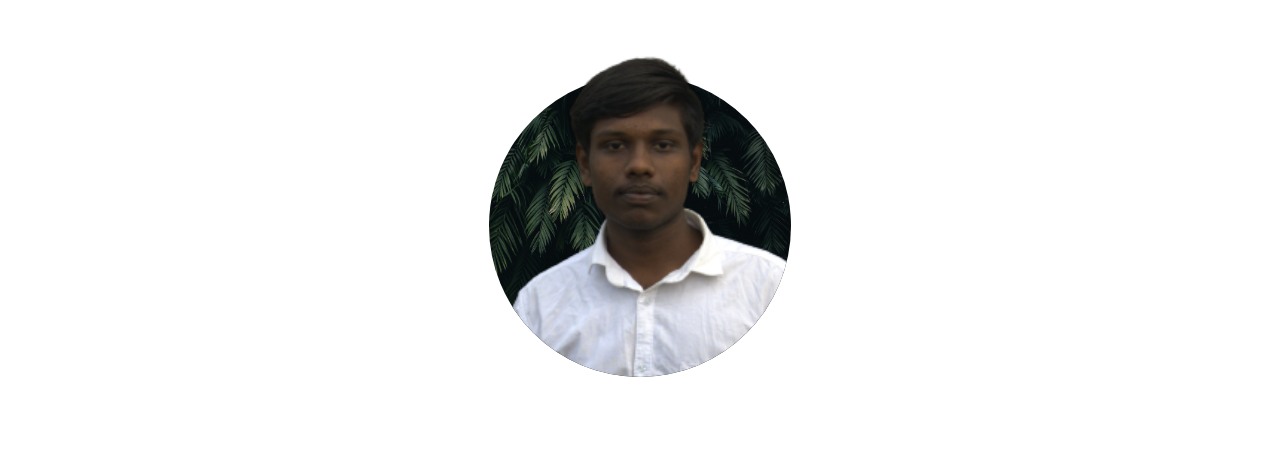
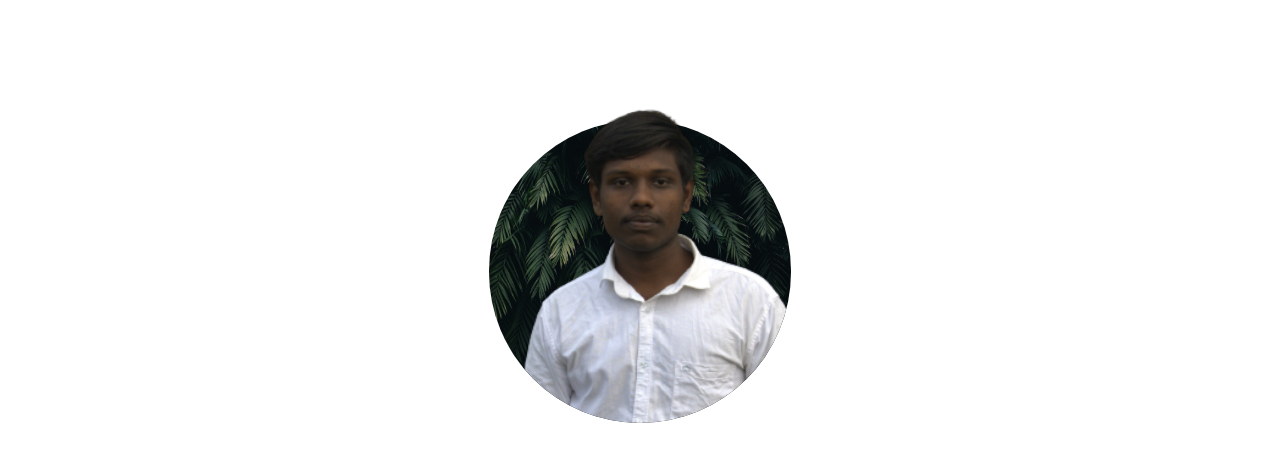
Before and after one commit to ThiruNithish28/portfolio, a plain HTML site: page about.html in a window 1280 px wide. Shown: the part 294-753 px from the top of the page. Drawn offline with nearby package versions, Linux system fonts and the light colour scheme.

Commit message:
Update my_style.css

```diff
--- a/my_style.css
+++ b/my_style.css
@@ -105,7 +105,7 @@ a{
 .popout__effect--container{
     display: grid;
     align-items: end;
-    aspect-ratio: 1/1.2;
+    aspect-ratio: 1/1.35;
     border-radius: 0 0 100vw 100vw;
     overflow: hidden;
     transition: transform 0.6s ease;
@@ -125,15 +125,15 @@ a{
     left:1.1rem;
     max-width: 100%;
     z-index: 1;
-    transform: scale(1.67);
+    transform: scale(1.37);
     transition: transform .8s ease;
 }
 .popout__effect--container:hover{
     transform: scale(1.1);
 }
 .popout__effect--container:hover .popout__person{
-    transform: translateY(-2.4em)
-    scale(1.5);
+    transform: translateY(-2em)
+    scale(1.4);
 }
 
 /* ------ */
```
